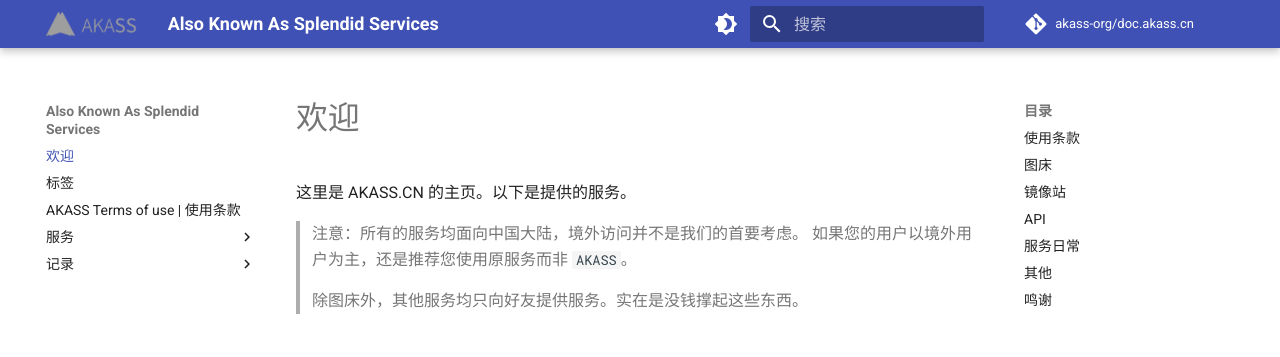
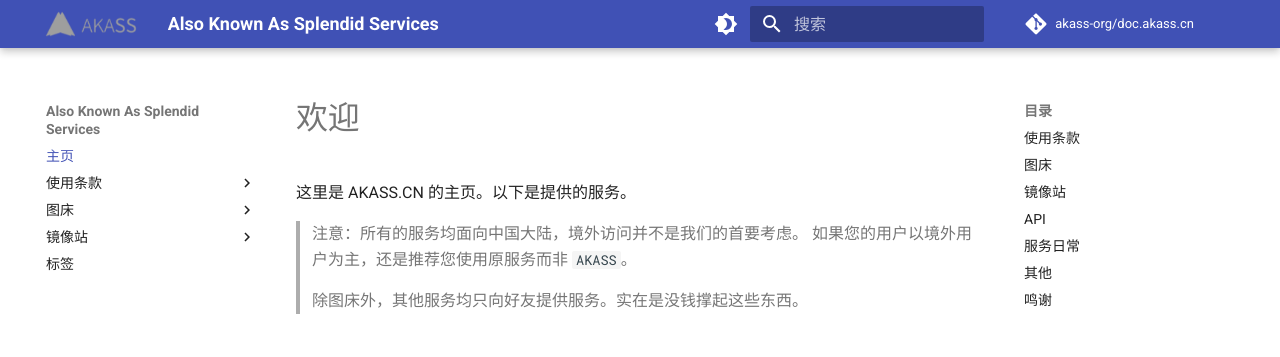
Before and after one commit to akass-org/doc.akass.cn, an MkDocs documentation site: the page built from docs/index.md, in a window 1280 px wide. Shown: the top 357 px of the page. Built offline with MkDocs 1.6.1 and Material for MkDocs 9.7.7, drawn with Linux system fonts in a browser that asks for light colours; comment, search, counter and statistics services are not loaded; some of the changed lines change nothing that is shown.

Commit message:
新增 文档目录

```diff
--- a/mkdocs.yml
+++ b/mkdocs.yml
@@ -59,3 +59,20 @@
 
 extra_javascript:
   - custom/ana.js
+
+nav:
+- 主页: index.md
+- 使用条款:
+  - terms-of-use.md
+  - service/imagehost/imghost-rules.md
+
+- 图床:
+  - service/imagehost/imghost.md
+  - service/imagehost/imghost-tutorial.md
+
+- 镜像站:
+  - service/mirror/cdnjs.md
+  - service/mirror/npm.md
+  - service/mirror/github.md
+
+- 标签: tags.md
```
